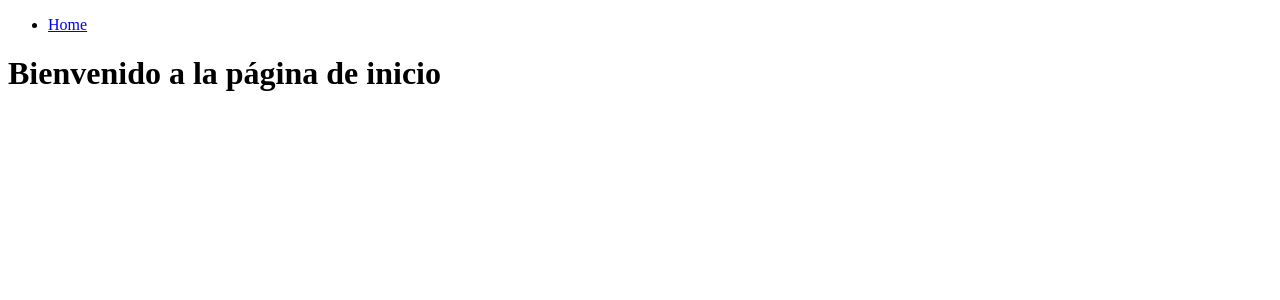
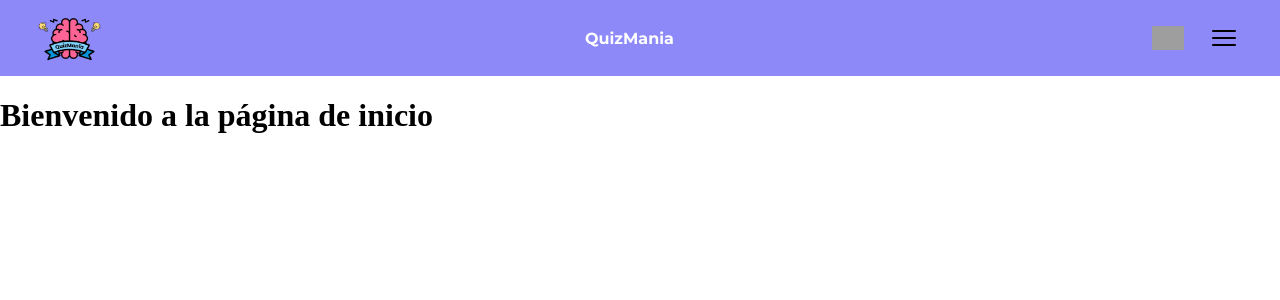
Before and after one commit to AntonioLC32/Proyecto-DAW, a Vue app in the folder quizmania/: page / in a window 1280 px wide. Shown: the top 300 px of the page. Built offline with nearby package versions, Linux system fonts and the light colour scheme; grey boxes are pictures that could not be loaded.

Commit message:
inicio header

```diff
--- a/quizmania/src/App.vue
+++ b/quizmania/src/App.vue
@@ -1,14 +1,19 @@
 <template>
   <div>
-    <nav>
-      <ul>
-        <li><router-link to="/">Home</router-link></li>
-      </ul>
-    </nav>
+    <Header />
     <router-view />
   </div>
 </template>
 
-<script setup></script>
+<script setup>
+import Header from "./views/Header.vue";
+</script>
 
-<style scoped></style>
+<style>
+@import url("https://fonts.googleapis.com/css2?family=Roboto:ital,wght@0,100..900;1,100..900&display=swap");
+@import url("https://fonts.googleapis.com/css2?family=Montserrat:ital,wght@0,100..900;1,100..900&display=swap");
+
+body {
+  margin: 0;
+}
+</style>
--- /dev/null
+++ b/quizmania/src/views/Header.vue
@@ -0,0 +1,112 @@
+<template>
+  <header class="header">
+    <div class="logo">
+      <router-link to="/" class="nav-link">
+        <img src="../assets/logo.png" alt="Logo" />
+      </router-link>
+    </div>
+    <h1 class="titulo">
+      <router-link to="/" class="nav-link"> QuizMania </router-link>
+    </h1>
+    <nav class="nav">
+      <ul class="nav-list">
+        <li class="nav-item">
+          <router-link to="/perfil" class="nav-link">
+            <img
+              src="https://cdn-icons-png.flaticon.com/512/6522/6522581.png"
+              alt="Foto de perfil"
+            />
+          </router-link>
+        </li>
+        <li class="nav-item">
+          <button class="btn-sidebar">
+            <svg
+              xmlns="http://www.w3.org/2000/svg"
+              fill="none"
+              viewBox="0 0 24 24"
+              stroke-width="1.5"
+              stroke="currentColor"
+              class="size-6"
+            >
+              <path
+                stroke-linecap="round"
+                stroke-linejoin="round"
+                d="M3.75 6.75h16.5M3.75 12h16.5m-16.5 5.25h16.5"
+              />
+            </svg>
+          </button>
+        </li>
+      </ul>
+    </nav>
+  </header>
+</template>
+
+<script>
+export default {
+  name: "Header",
+};
+</script>
+
+<style scoped>
+.header {
+  font-family: "Roboto", sans-serif;
+  display: flex;
+  justify-content: space-between;
+  align-items: center;
+  padding: 0.5rem 2rem;
+  background-color: #8d89f9;
+  color: #fff;
+  height: 60px;
+}
+
+.titulo {
+  font-family: "Montserrat", sans-serif;
+}
+
+.nav-link img {
+  width: 32px;
+  height: 32px;
+  object-fit: contain;
+}
+
+.logo img {
+  height: 75px;
+  width: 75px;
+  object-fit: contain;
+}
+
+.nav-list {
+  list-style: none;
+  display: flex;
+  align-items: center;
+  margin: 0;
+  padding: 0;
+  gap: 1rem;
+}
+
+.nav-item {
+  margin-left: 0;
+}
+
+.nav-link {
+  color: #fff;
+  text-decoration: none;
+  font-size: 1rem;
+  display: flex;
+  align-items: center;
+}
+
+.btn-sidebar {
+  background-color: transparent;
+  border: none;
+  cursor: pointer;
+  padding: 0.5rem;
+  display: flex;
+  align-items: center;
+}
+
+.btn-sidebar svg {
+  width: 32px;
+  height: 32px;
+}
+</style>
```
Also changed, not shown: quizmania/src/assets/logo.png (added).
